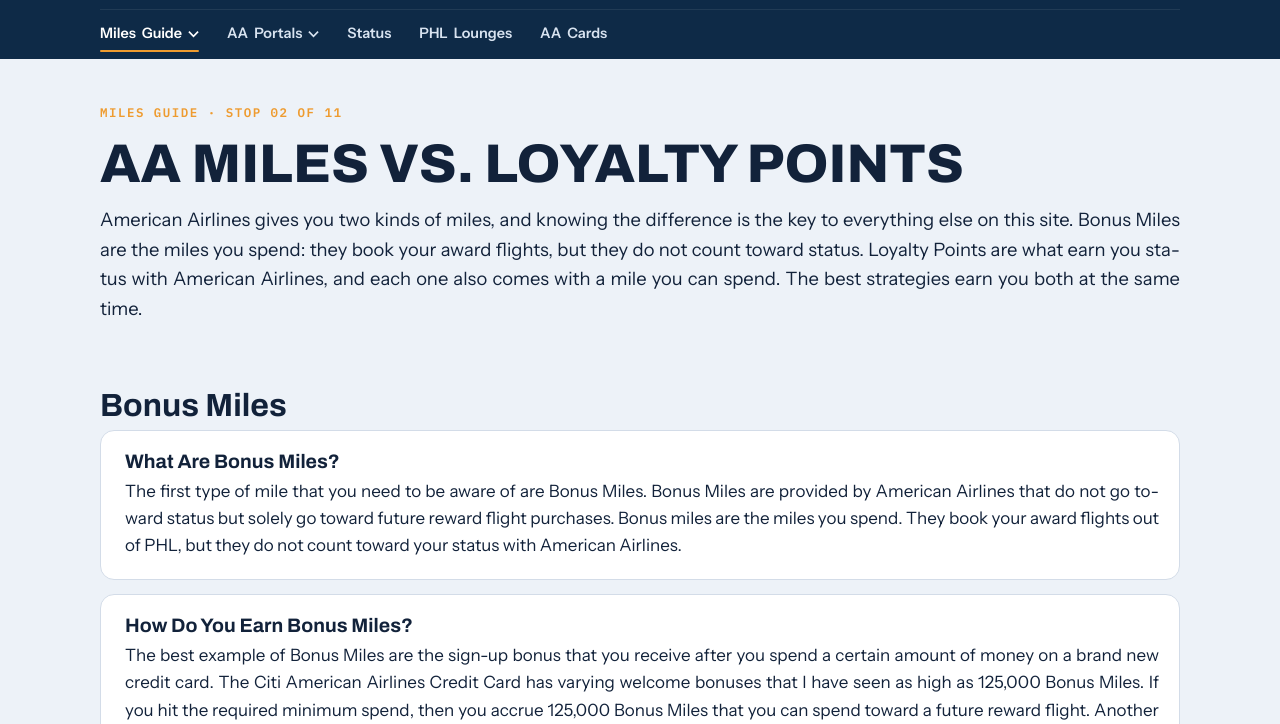
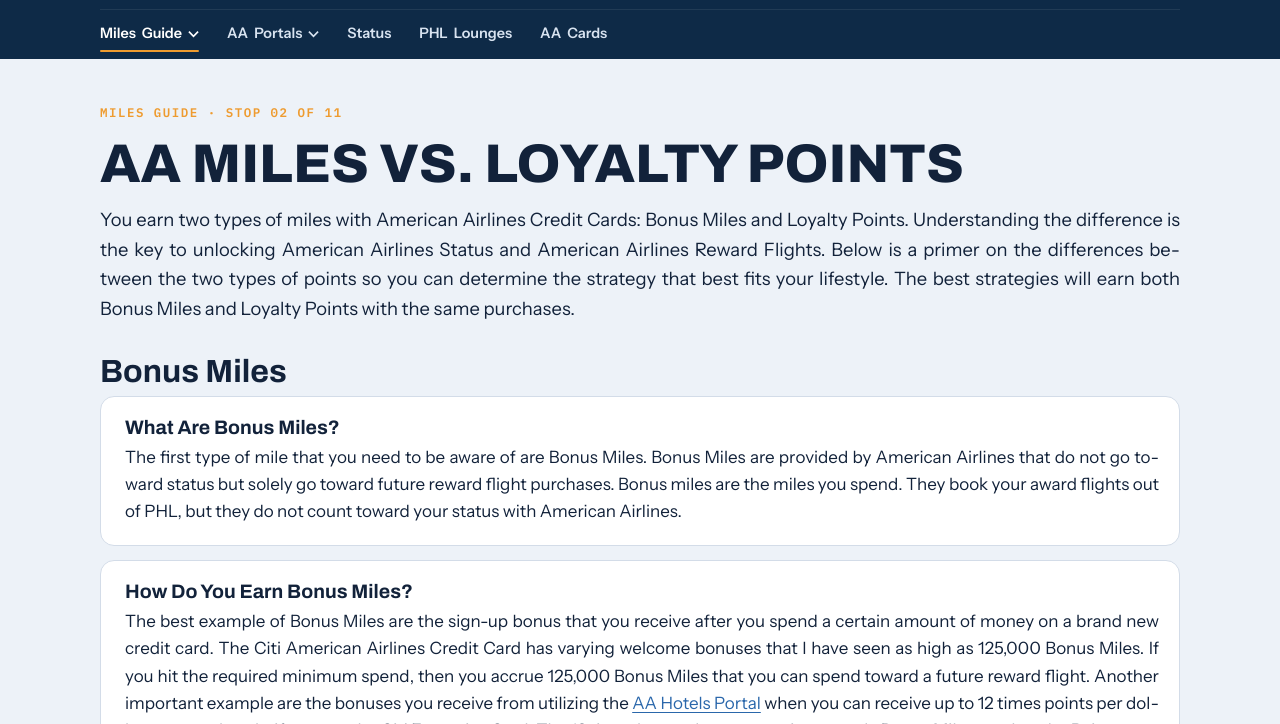
Before and after one commit to phlpoints/PHLPoints, a plain HTML site: page miles-vs-loyalty-points/index.html in a window 1280 px wide. Shown: the part 55-779 px from the top of the page. Drawn offline with Linux system fonts and the light colour scheme.

Commit message:
Miles vs. Loyalty Points: new intro text, remove extra space
Co-Authored-By: Claude Opus 5.5 <noreply@anthropic.com>
Claude-Session: https://claude.ai/code/session_01RVm4u5wigveH37p6boEkoy

```diff
--- a/miles-vs-loyalty-points/index.html
+++ b/miles-vs-loyalty-points/index.html
@@ -761,11 +761,11 @@ footer p { max-width: 80ch; }
       <header class="page-head">
         <div class="eyebrow">Miles Guide · Stop 02 of 11</div>
         <h1>AA Miles vs. Loyalty Points</h1>
-        <p class="intro">American Airlines gives you two kinds of miles, and knowing the difference is the key to everything else on this site. Bonus Miles are the miles you spend: they book your award flights, but they do not count toward status. Loyalty Points are what earn you status with American Airlines, and each one also comes with a mile you can spend. The best strategies earn you both at the same time.</p>
+        <p class="intro">You earn two types of miles with American Airlines Credit Cards: Bonus Miles and Loyalty Points. Understanding the difference is the key to unlocking American Airlines Status and American Airlines Reward Flights. Below is a primer on the differences between the two types of points so you can determine the strategy that best fits your lifestyle. The best strategies will earn both Bonus Miles and Loyalty Points with the same purchases.</p>
       </header>
       <div class="page-body">
 
-      <section id="bonus-miles" style="margin-top:34px">
+      <section id="bonus-miles" style="margin-top:0">
         <h2 style="font-size:2rem;margin:0 0 6px">Bonus Miles</h2>
         <div class="steps stack plain">
         <div class="step">
```
